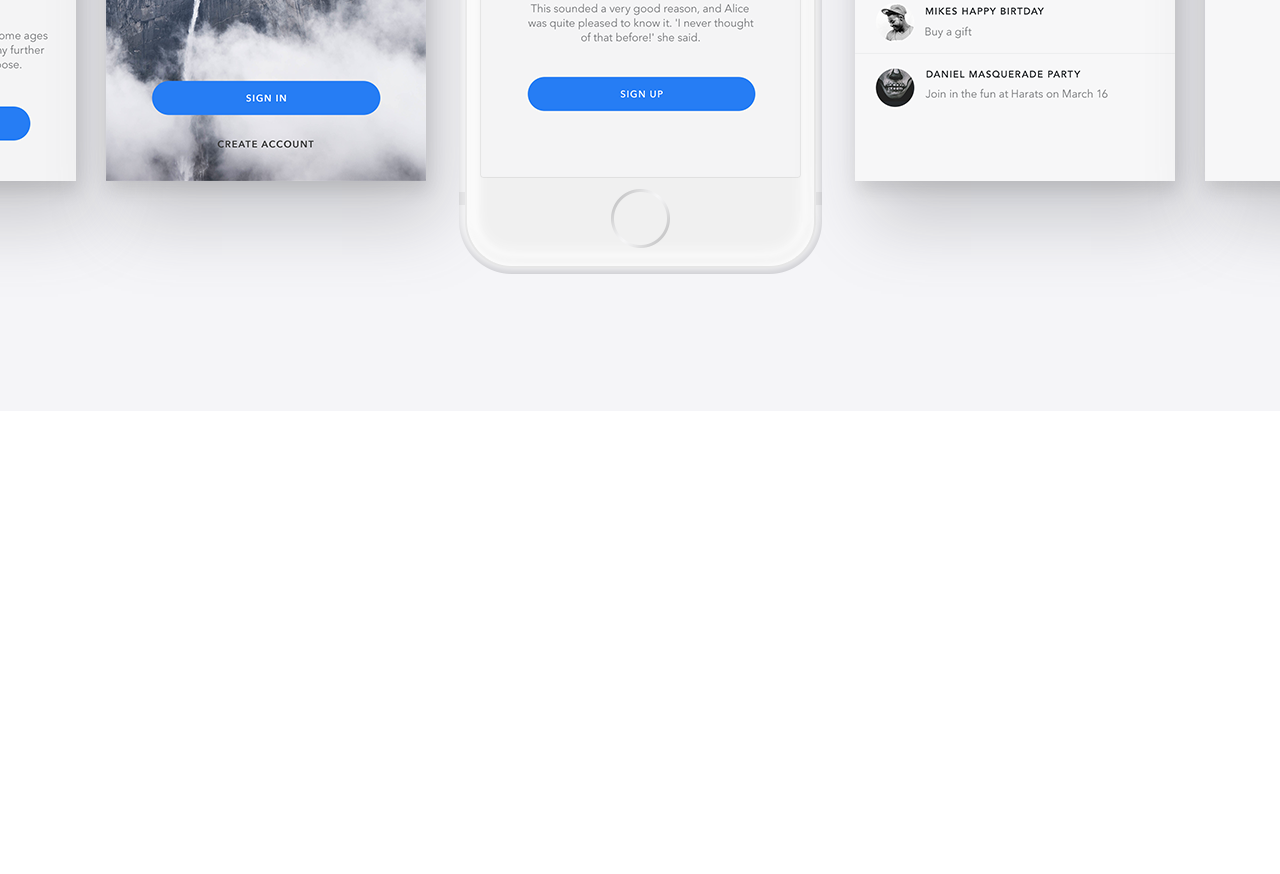
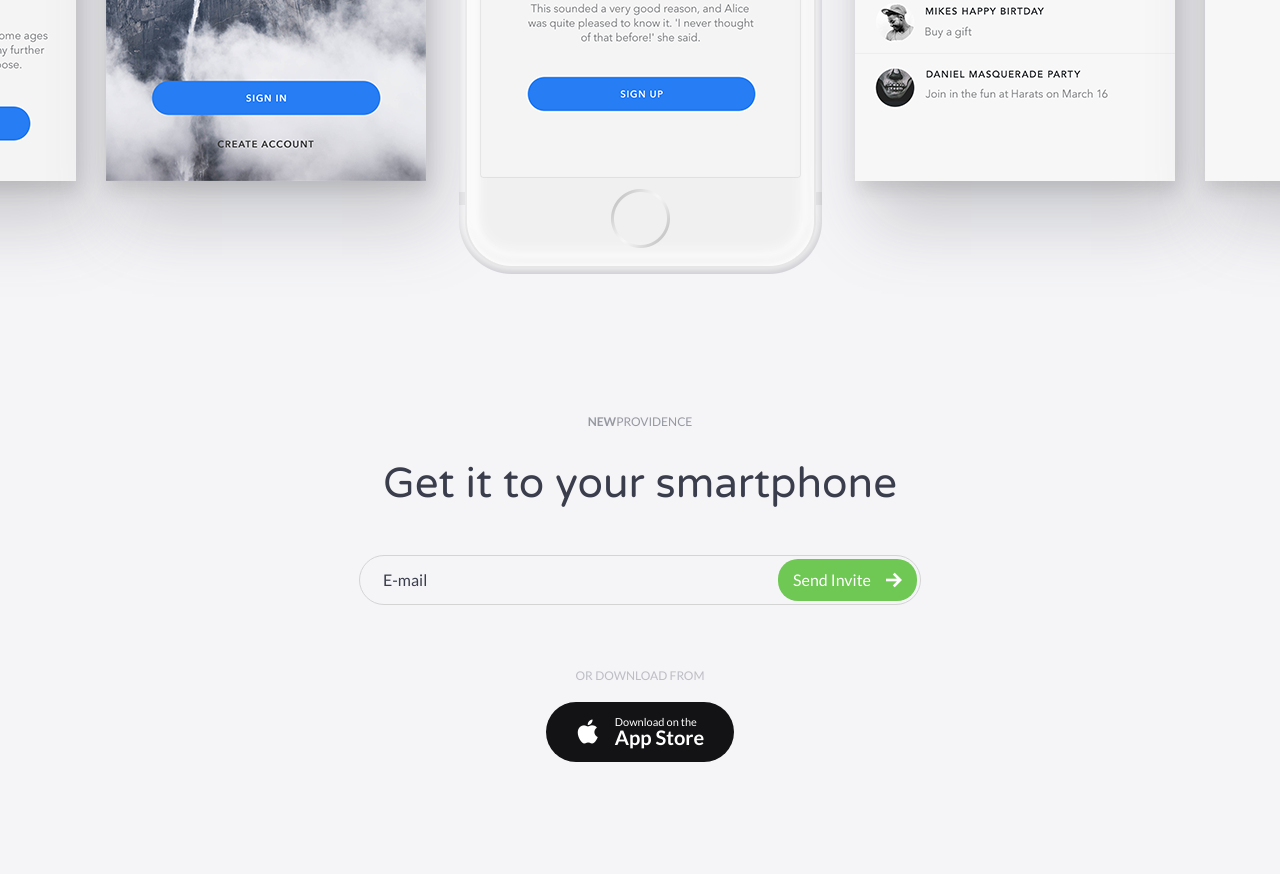
Before and after one commit to Verruckterdrachen/New-Providence, a website: page New-Providence/index.html in a window 1280 px wide. Shown: the part 3828-4702 px from the top of the page. Before the commit the page ends 4239 px from the top, so only its background shows below. Drawn offline with Linux system fonts and the light colour scheme.

Commit message:
add ready section

```diff
--- a/#src/scss/forms.scss
+++ b/#src/scss/forms.scss
@@ -1,16 +1,24 @@
 //<FORM ()>====================================================================================================
 .form {
-	&__row {
-	}
-	&__column {
-	}
-	&__line {
+	display: flex;
+	align-items: center;
+	padding: 3px;
+	border-radius: 25px;
+	border: 1px solid #d4d4d5;
+	transition: border 0.1s ease 0s;
+	&._focus {
+		border: 1px solid $greenColor;
 	}
 	&__input {
+		padding: 0px 20px;
+		flex: 1 1 auto;
+		background-color: transparent;
+		@media (max-width: $md4+px) {
+			padding: 0px 10px;
+		}
 	}
 	&__button {
-	}
-	&__error {
+		padding: 0px 30px;
 	}
 }
 //</FORM>====================================================================================================
@@ -25,12 +33,38 @@
 	min-height: 42px;
 	border-radius: 20px;
 	transition: all 0.3s ease 0s;
+	&__content {
+		display: flex;
+		flex-direction: column;
+		align-items: flex-start;
+		span {
+			font-weight: 700;
+		}
+	}
+	&_black {
+		color: #fff;
+		background-color: #131315;
+		@media (any-hover: hover) {
+			&:hover {
+				background-color: #000;
+			}
+		}
+	}
 	&_blue {
 		color: #fff;
 		background-color: $blueColor;
 		@media (any-hover: hover) {
 			&:hover {
 				background-color: darken($blueColor, 10%);
+			}
+		}
+	}
+	&_green {
+		color: #fff;
+		background-color: $greenColor;
+		@media (any-hover: hover) {
+			&:hover {
+				background-color: darken($greenColor, 10%);
 			}
 		}
 	}
--- a/#src/scss/style.scss
+++ b/#src/scss/style.scss
@@ -109,6 +109,9 @@ body {
 	&__interface {
 		@include adaptiv-value("padding-top", 130, 40, 0);
 		@include adaptiv-value("padding-bottom", 110, 60, 0);
+	}
+	&__ready {
+		@include adaptiv-value("padding-bottom", 130, 60, 0);
 	}
 }
 //===================================================================================================================================
@@ -375,4 +378,76 @@ body {
 		}
 	}
 }
+//====================================================================================================
+.ready {
+	background-color: $lightColor;
+	&__body {
+		display: flex;
+		flex-direction: column;
+		align-items: center;
+		text-align: center;
+	}
+	&__head {
+		@include adaptiv-value("margin-bottom", 45, 25, 1);
+	}
+	&__suptitle {
+		font-size: 12px;
+		line-height: math.div(22, 12) * 100%;
+		color: rgba(#3a3d4b, 0.5);
+		text-transform: uppercase;
+		margin: 0px 0px math.div(25, 12) * 1em 0px;
+		span {
+			font-weight: 700;
+		}
+	}
+	&__title {
+		color: #3a3d4b;
+	}
+	&__bottom {
+		p {
+			text-transform: uppercase;
+			font-size: 12px;
+			line-height: math.div(22, 12) * 100%;
+			color: rgba(#3a3d4b, 0.3);
+			margin: 0px 0px math.div(15, 12) * 1em 0px;
+		}
+	}
+	&__button {
+		font-size: 24px;
+		min-height: 60px;
+		padding: 0px 30px;
+		border-radius: 30px;
+		&::before {
+			padding: 0px 15px 0px 0px;
+		}
+		.button__content {
+			font-size: 11px;
+			span {
+				font-size: 20px;
+			}
+		}
+	}
+}
+.form-ready {
+	@include adaptiv-value("margin-bottom", 60, 35, 1);
+	&__item {
+		@media (min-width: $md3+px) {
+			min-width: 562px;
+		}
+	}
+	&__input {
+		color: #3a3d4b;
+	}
+	&__button {
+		flex-direction: row-reverse;
+		&::before {
+			padding: 0px 0px 0px 15px;
+			@media (max-width: $md4+px) {
+				display: none;
+			}
+		}
+	}
+}
+//====================================================================================================
+
 //</ОСНОВНОЙ БЛОК>====================================================================================================
--- a/New-Providence/index.html
+++ b/New-Providence/index.html
@@ -155,6 +155,31 @@
 					</div>
 				</div>
 			</section>
+			<section class="page__ready ready">
+				<div class="ready__container _container">
+					<div class="ready__body">
+						<div class="ready__head">
+							<h3 class="ready__suptitle"><span>New</span>providence</h3>
+							<div class="ready__title title">Get it to your smartphone</div>
+						</div>
+						<div class="ready__form form-ready">
+							<form class="form-ready__item form" action="#">
+								<input autocomplete="off" type="text" name="form[]" data-value="E-mail"
+									class="form-ready__input form__input">
+								<button type="submit" class="form-ready__button button button_green form__button _icon-arrow-right">Send
+									Invite</button>
+							</form>
+						</div>
+						<div class="ready__bottom">
+							<p>or Download From</p>
+							<a href="" class="ready__button button button_black _icon-apple">
+								<div class="button__content">Download on the<span>App Store</span></div>
+							</a>
+						</div>
+					</div>
+				</div>
+			</section>
+
 		</main>
 		<footer class="footer">
 	<div class="footer__container _container">
```
Also changed, not shown: #src/index.html (+25 -0 lines), New-Providence/css/style.min.css.
